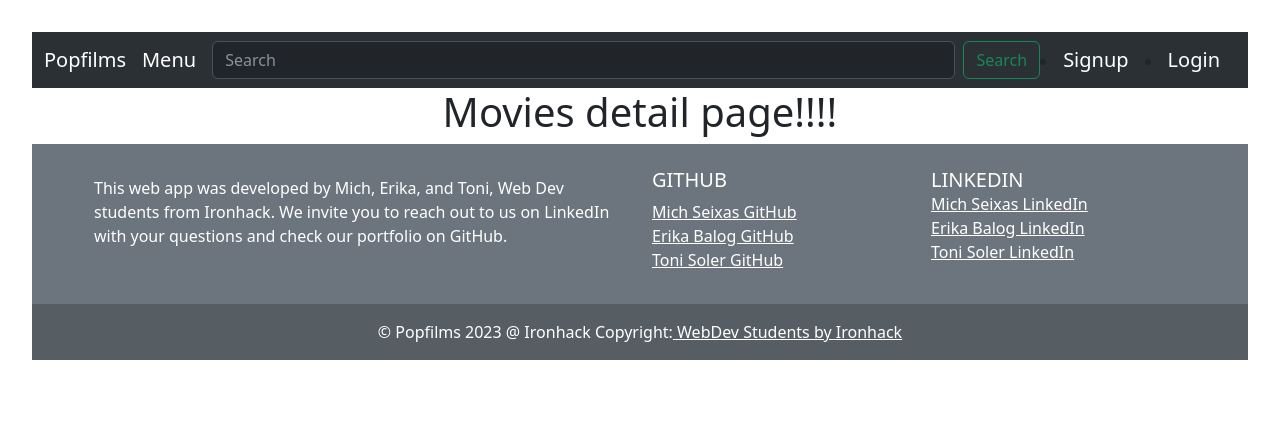
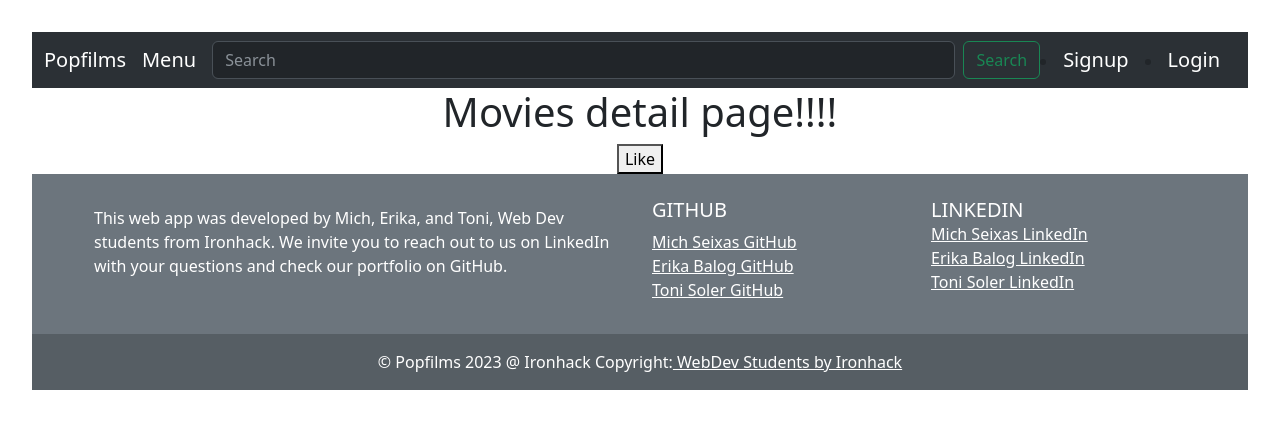
Before and after one commit to michseixas/popfilms-client, a React (Vite) app: page /movieListId in a window 1280 px wide. Shown: the top 428 px of the page. Built offline with nearby package versions, Linux system fonts and the light colour scheme.

Commit message:
routes started in backend

```diff
--- a/src/pages/MovieDetailsPage.jsx
+++ b/src/pages/MovieDetailsPage.jsx
@@ -1,9 +1,26 @@
+import React from 'react';
+import { likeMovie } from '../services/user.service';
+
 function MovieDetailsPage() {
+  const handleLikeMovie = () => {
+    // Call the likeMovie function
+    likeMovie()
+      .then(response => {
+        // Handle the successful response
+        console.log('Movie liked successfully.');
+      })
+      .catch(error => {
+        // Handle the error
+        console.log('Error liking the movie:', error);
+      });
+  };
+
   return (
     <div>
-    <h1>Movies detail page!!!! </h1>
+      <h1>Movies detail page!!!!</h1>
+      <button onClick={handleLikeMovie}>Like</button>
     </div>
-  )
+  );
 }
 
 export default MovieDetailsPage;
--- a/src/services/user.service.js
+++ b/src/services/user.service.js
@@ -8,7 +8,10 @@ const getUserInfo = () => {
 
 }
 
+const likeMovie = () => {
+    return axios.post(baseUrl + '/:userId/likeMovie')
+
+}
 
 
-
-export {getUserInfo};
+export {getUserInfo, likeMovie};
```
